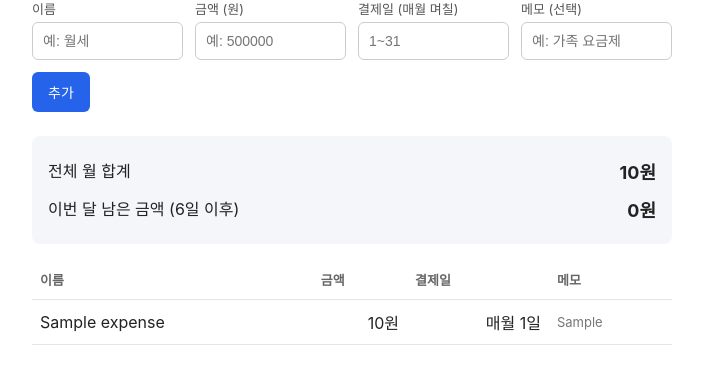
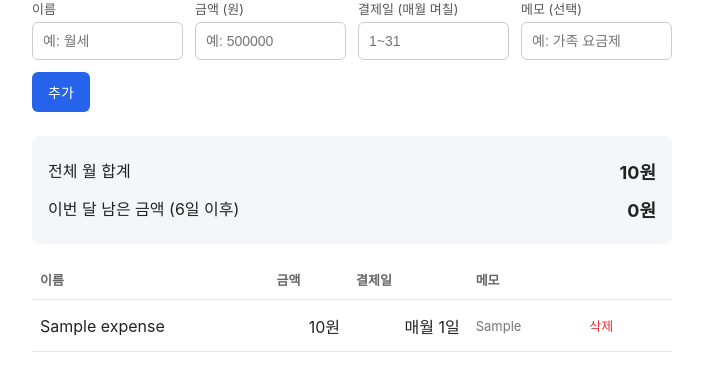
Before and after one commit to MartinMin-KR/my-app, a FastAPI app: page / in a window 1280 px wide. Shown: the part 131-522 px from the top of the page, without its empty margins (288-991 px from the left). Run offline with FastAPI, Linux system fonts and the light colour scheme; tables that the repository leaves empty hold one stand-in row (values such as "Sample post").

Commit message:
삭제 기능 추가

```diff
--- a/app.py
+++ b/app.py
@@ -1,6 +1,6 @@
-from datetime import date
+from datetime import date, datetime
 
-from fastapi import FastAPI, Form, Request
+from fastapi import FastAPI, Form, HTTPException, Request
 from fastapi.responses import HTMLResponse, RedirectResponse
 from fastapi.staticfiles import StaticFiles
 from fastapi.templating import Jinja2Templates
@@ -24,9 +24,12 @@ templates = Jinja2Templates(directory="templates")
 def index(request: Request):
     # DB 에서 고정비 전부 읽어오기. 결제일 순으로 정렬
     # with 블록이 끝나면 세션이 자동으로 닫힌다
+    # deleted_at 이 비어있는(= 아직 안 지운) 항목만 꺼낸다. soft delete 의 "조회 시 제외"
     with SessionLocal() as db:
         expenses = db.scalars(
-            select(Expense).order_by(Expense.billing_day)
+            select(Expense)
+            .where(Expense.deleted_at.is_(None))
+            .order_by(Expense.billing_day)
         ).all()
 
     # 요약 두 줄 계산
@@ -74,6 +77,22 @@ def create_expense(
     return RedirectResponse(url="/", status_code=303)
 
 
+# 삭제. {expense_id} 는 빈칸 주소 — 이 자리에 온 값이 expense_id 로 들어온다
+# 폼이 아니라 JS 의 fetch 가 DELETE 방식으로 보낸다 (index 쪽 main.js 참고)
+@app.delete("/expenses/{expense_id}")
+def delete_expense(expense_id: int):
+    with SessionLocal() as db:
+        expense = db.get(Expense, expense_id)  # 번호로 한 줄 꺼내기 (없으면 None)
+        if expense is None:
+            # 없는 번호면 404 로 거절 (이미 지워진 걸 또 지우는 경우 등)
+            raise HTTPException(status_code=404, detail="해당 항목이 없습니다")
+        # 줄을 지우지 않고 "지금 지워짐" 도장만 찍는다 (soft delete)
+        expense.deleted_at = datetime.now()
+        db.commit()
+    # 받는 쪽이 사람이 아니라 JS 라서, HTML 대신 간단한 신호만 돌려준다
+    return {"ok": True}
+
+
 # 주소를 하나 더. "/about" 으로 오면 이 함수가 실행된다
 # HTML 파일 없이 문자열만 돌려줘도 브라우저에 그대로 보인다
 @app.get("/about")
--- a/static/css/style.css
+++ b/static/css/style.css
@@ -116,3 +116,17 @@ th {
     color: #777;
     font-size: 13px;
 }
+
+/* 삭제 버튼: 파괴적 액션이라 채움 없이 조용한 텍스트 버튼 (CTA 만 채움 스타일) */
+.delete-btn {
+    padding: 6px 10px;
+    font-size: 13px;
+    border: none;
+    background: none;
+    color: #d33;
+    cursor: pointer;
+}
+
+.delete-btn:hover {
+    text-decoration: underline;
+}
--- a/static/js/main.js
+++ b/static/js/main.js
@@ -10,4 +10,31 @@ const text = today.getFullYear() + "-"
 
 document.getElementById("today").textContent = text;
 
+// ── 삭제 버튼 ──────────────────────────────────────────────
+// 화면의 모든 삭제 버튼을 찾아서, 각각에 "클릭되면 할 일"을 예약해 둔다
+document.querySelectorAll(".delete-btn").forEach(function (btn) {
+    btn.addEventListener("click", function () {
+        // 버튼에 메모된 번호와 이름을 읽는다 (index.html 의 data-id, data-name)
+        const id = btn.dataset.id;
+        const name = btn.dataset.name;
+
+        // 확인창. [취소]를 누르면 여기서 끝 — 아무것도 안 보낸다
+        if (!confirm("정말 " + name + "를 삭제할까요?")) {
+            return;
+        }
+
+        // 브라우저에게 "이 주소로, DELETE 방식으로 쪽지 보내줘"라고 접수
+        fetch("/expenses/" + id, { method: "DELETE" })
+            .then(function (response) {
+                // 답장이 도착하면 실행되는 부분
+                if (response.ok) {
+                    // 화면과 DB 를 일치시키기 위해 통째로 새로고침 (합계도 같이 갱신됨)
+                    location.reload();
+                } else {
+                    alert("삭제에 실패했어요 (" + response.status + ")");
+                }
+            });
+    });
+});
+
 console.log("main.js 로딩됨, 오늘은", text);
--- a/templates/index.html
+++ b/templates/index.html
@@ -59,6 +59,7 @@
                 <th>금액</th>
                 <th>결제일</th>
                 <th>메모</th>
+                <th></th>  <!-- 삭제 버튼 열. 제목은 비워둠 -->
             </tr>
         </thead>
         <tbody>
@@ -70,6 +71,11 @@
                 <td class="num">매월 {{ e.billing_day }}일</td>
                 <!-- memo 가 None(비어있음)이면 아무것도 안 찍는다 -->
                 <td class="memo">{{ e.memo or "" }}</td>
+                <td>
+                    <!-- 폼에 안 싸인 맨 버튼. 기능은 main.js 가 부여한다 -->
+                    <!-- data-* 는 JS 가 나중에 읽을 메모: 몇 번을, 뭐라고 부르며 지울지 -->
+                    <button class="delete-btn" data-id="{{ e.id }}" data-name="{{ e.name }}">삭제</button>
+                </td>
             </tr>
             {% endfor %}
         </tbody>
```
Also changed, not shown: alembic/versions/635f6c37bed1_add_deleted_at_for_soft_delete.py (added, +32 -0 lines), models.py (+6 -1 lines).
